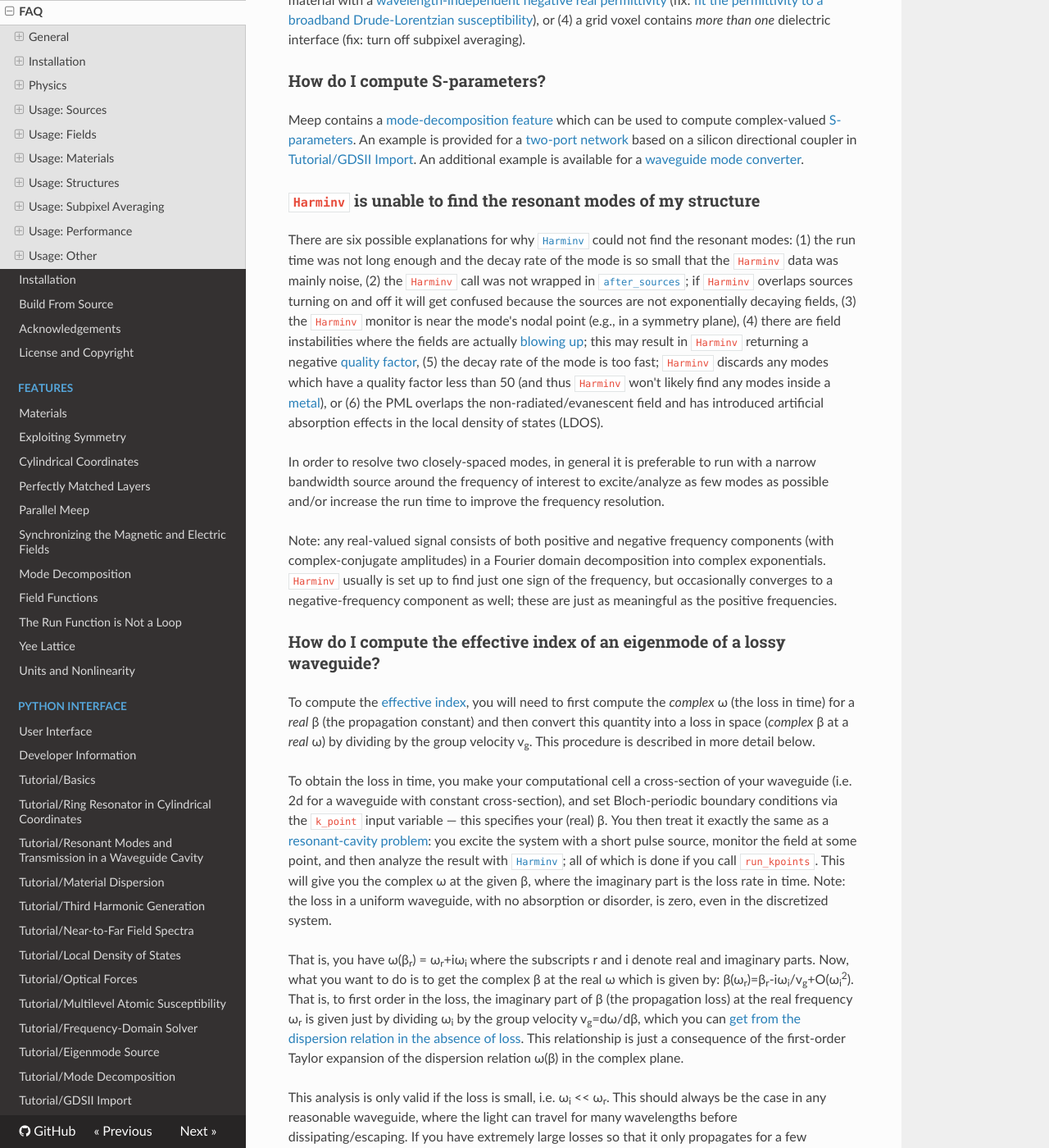
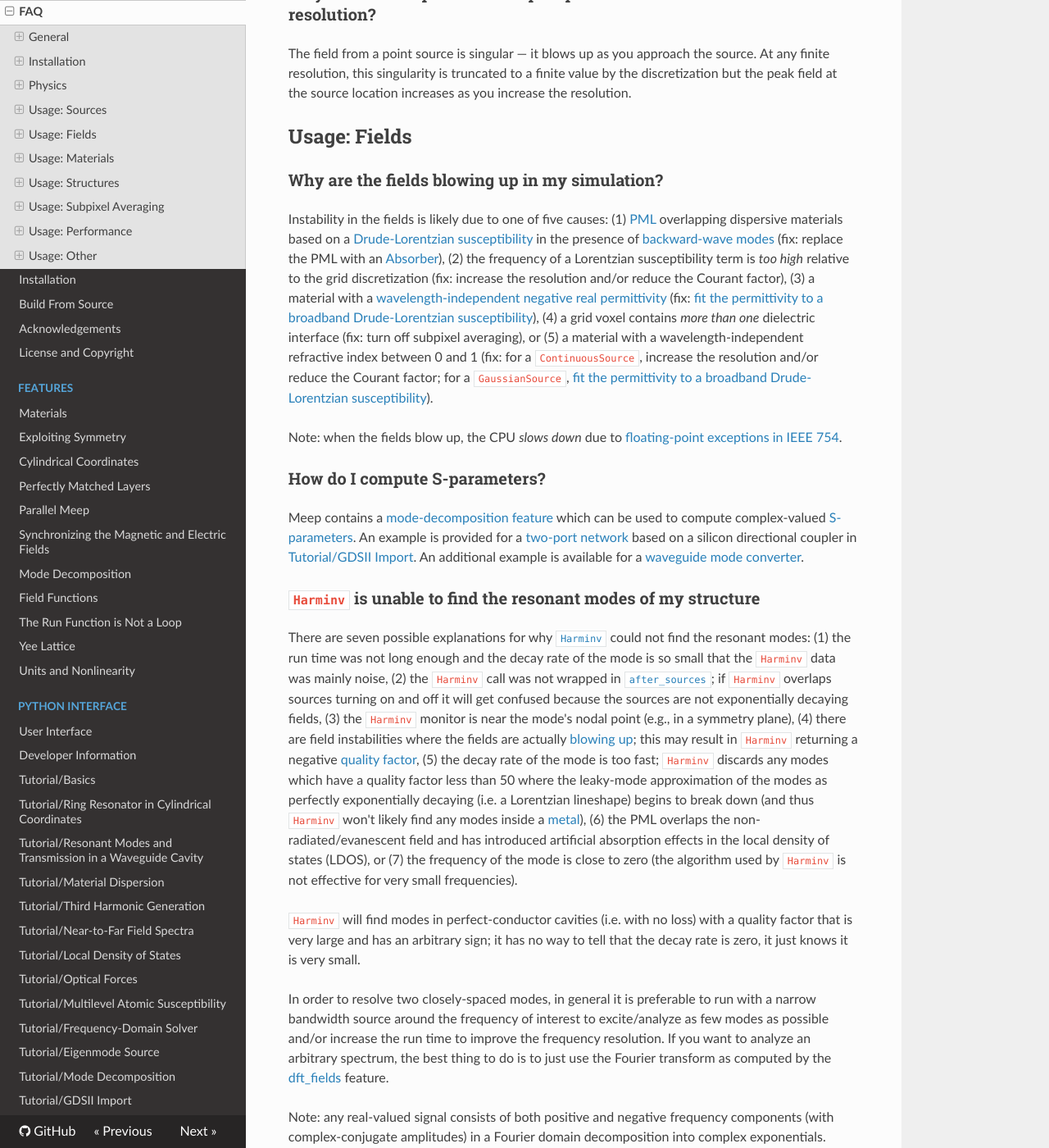
Before and after one commit to NanoComp/meep, an MkDocs documentation site: the page built from doc/docs/FAQ.md, in a window 1280 px wide and 1400 px high, scrolled down 9489 px. Shown: the whole window at 82% size. Built offline with MkDocs 1.6.1, drawn with Linux system fonts in a browser that asks for light colours; nearby versions of some CDN libraries; formulas are drawn with MathJax 3; old or Windows-style settings are respelled for this version of MkDocs; some of the changed text lies outside the part shown.

Commit message:
add 3 FAQs and update docs

```diff
--- a/doc/docs/FAQ.md
+++ b/doc/docs/FAQ.md
@@ -111,10 +111,16 @@
 
 For simulations involving [solar radiation](https://en.wikipedia.org/wiki/Sunlight#Surface_illumination), including the [air mass](https://en.wikipedia.org/wiki/Air_mass_(solar_energy)), the [reflectance/transmittance spectra](Introduction.md#transmittancereflectance-spectra) is computed as normal. Since typical solar-cell problems are linear, the reflected or transmitted power can then be obtained by simply multiplying the reflectance or transmittance by the solar spectrum.
 
+### Are complex fields physical?
+
+No. Unlike quantum mechanics, complex fields are not physical in classical electromagnetism. In a linear system, one can always take the real part at the end of the simulation to obtain a physical result. When there are nonlinearities, the physical interpretation is much more non-obvious.
+
+Note: specifying a complex amplitude for the sources does *not* imply complex fields. Unless `force_complex_fields` is set to `True` in the `Simulation` constructor, only the real part of the source is used. The complex amplitude is just a phase shift of the real sinusoidal source.
+
 Usage: Sources
 --------------
 
-### How do I set up an oblique planewave source?
+### How do I create an oblique planewave source?
 
 A planewave incident at any angle can be generated by typically setting the amplitude function [`amp_func`](Python_User_Interface.md#source) of a 1d/line source for a 2d cell or 2d/planar source for a 3d cell, as well as the Bloch-periodic boundary conditions via `k_point`. For a 1d example, see [Tutorial/Basics](Python_Tutorials/Basics.md#angular-reflectance-spectrum-of-a-planar-interface). There is also a [Scheme version](Scheme_Tutorials/Basics.md#angular-reflectance-spectrum-of-a-planar-interface). For 2d, see [Tutorial/Mode Decomposition](Python_Tutorials/Mode_Decomposition.md#reflectance-and-transmittance-spectra-for-planewave-at-oblique-incidence). Additional examples are available for [Python](https://github.com/NanoComp/meep/blob/master/python/examples/pw-source.py) and [Scheme](https://github.com/NanoComp/meep/blob/master/scheme/examples/pw-source.ctl).
 
@@ -130,7 +136,7 @@
 ![](images/gaussian_beam.png)
 </center>
 
-The [numerical aperture (NA)](https://en.wikipedia.org/wiki/Gaussian_beam#Beam_divergence) of a Gaussian beam of width w (2*`sigma` from the example script) and vacuum wavelength λ in a medium of index n is n⋅sin(λ/(πnw)).
+Beams in a homogeneous material do not have a fixed width in Maxwell's equations; they always spread out during propagation. The [numerical aperture (NA)](https://en.wikipedia.org/wiki/Gaussian_beam#Beam_divergence) of a Gaussian beam of width w (2*`sigma` from the example script) and vacuum wavelength λ in a medium of index n is n⋅sin(λ/(πnw)).
 
 Note: in this example, the beam waist is at the source position (i.e., top center of the cell). If you want the beam waist to be at a position other than the position of the source, you need to adjust the *phase* of the beam accordingly. If you assume you have a Gaussian beam profile with zero phase at some plane y=y0, then you can work out the beam profile (including phase) at any other plane y=y1 by taking the Fourier transform and looking at the propagation of each planewave component, and then inverse Fourier transforming. In this way, you can work out the desired source profile at any plane y=y1 to get a Gaussian beam waist at y=y0.
 
@@ -165,7 +171,9 @@
 
 ### Why are the fields blowing up in my simulation?
 
-Instability in the fields is likely due to one of four causes: (1) [PML](Python_User_Interface.md#pml) overlapping dispersive materials based on a [Drude-Lorentzian susceptibility](Python_User_Interface.md#lorentziansusceptibility) in the presence of [backward-wave modes](https://journals.aps.org/pre/abstract/10.1103/PhysRevE.79.065601) (fix: replace the PML with an [Absorber](Python_User_Interface.md#absorber)), (2) the frequency of a Lorentzian susceptibility term is *too high* relative to the grid discretization (fix: increase the resolution and/or reduce the Courant factor), (3) a material with a [wavelength-independent negative real permittivity](#why-does-my-simulation-diverge-if-0) (fix: [fit the permittivity to a broadband Drude-Lorentzian susceptibility](#how-do-i-import-n-and-k-values-into-meep)), or (4) a grid voxel contains *more than one* dielectric interface (fix: turn off subpixel averaging).
+Instability in the fields is likely due to one of five causes: (1) [PML](Python_User_Interface.md#pml) overlapping dispersive materials based on a [Drude-Lorentzian susceptibility](Python_User_Interface.md#lorentziansusceptibility) in the presence of [backward-wave modes](https://journals.aps.org/pre/abstract/10.1103/PhysRevE.79.065601) (fix: replace the PML with an [Absorber](Python_User_Interface.md#absorber)), (2) the frequency of a Lorentzian susceptibility term is *too high* relative to the grid discretization (fix: increase the resolution and/or reduce the Courant factor), (3) a material with a [wavelength-independent negative real permittivity](#why-does-my-simulation-diverge-if-0) (fix: [fit the permittivity to a broadband Drude-Lorentzian susceptibility](#how-do-i-import-n-and-k-values-into-meep)), (4) a grid voxel contains *more than one* dielectric interface (fix: turn off subpixel averaging), or (5) a material with a wavelength-independent refractive index between 0 and 1 (fix: for a `ContinuousSource`, increase the resolution and/or reduce the Courant factor; for a `GaussianSource`, [fit the permittivity to a broadband Drude-Lorentzian susceptibility](#how-do-i-import-n-and-k-values-into-meep)).
+
+Note: when the fields blow up, the CPU *slows down* due to [floating-point exceptions in IEEE 754](https://en.wikipedia.org/wiki/IEEE_754#Exception_handling).
 
 ### How do I compute S-parameters?
 
@@ -173,9 +181,11 @@
 
 ### `Harminv` is unable to find the resonant modes of my structure
 
-There are six possible explanations for why [`Harminv`](Python_User_Interface.md#harminv) could not find the resonant modes: (1) the run time was not long enough and the decay rate of the mode is so small that the `Harminv` data was mainly noise, (2) the `Harminv` call was not wrapped in [`after_sources`](Python_User_Interface.md#controlling-when-a-step-function-executes); if `Harminv` overlaps sources turning on and off it will get confused because the sources are not exponentially decaying fields, (3) the `Harminv` monitor is near the mode's nodal point (e.g., in a symmetry plane), (4) there are field instabilities where the fields are actually [blowing up](#why-are-the-fields-blowing-up-in-my-simulation); this may result in `Harminv` returning a negative [quality factor](https://en.wikipedia.org/wiki/Q_factor), (5) the decay rate of the mode is too fast; `Harminv` discards any modes which have a quality factor less than 50 (and thus `Harminv` won't likely find any modes inside a [metal](Materials.md#material-dispersion)), or (6) the PML overlaps the non-radiated/evanescent field and has introduced artificial absorption effects in the local density of states (LDOS).
+There are seven possible explanations for why [`Harminv`](Python_User_Interface.md#harminv) could not find the resonant modes: (1) the run time was not long enough and the decay rate of the mode is so small that the `Harminv` data was mainly noise, (2) the `Harminv` call was not wrapped in [`after_sources`](Python_User_Interface.md#controlling-when-a-step-function-executes); if `Harminv` overlaps sources turning on and off it will get confused because the sources are not exponentially decaying fields, (3) the `Harminv` monitor is near the mode's nodal point (e.g., in a symmetry plane), (4) there are field instabilities where the fields are actually [blowing up](#why-are-the-fields-blowing-up-in-my-simulation); this may result in `Harminv` returning a negative [quality factor](https://en.wikipedia.org/wiki/Q_factor), (5) the decay rate of the mode is too fast; `Harminv` discards any modes which have a quality factor less than 50 where the leaky-mode approximation of the modes as perfectly exponentially decaying (i.e. a Lorentzian lineshape) begins to break down (and thus `Harminv` won't likely find any modes inside a [metal](Materials.md#material-dispersion)), (6) the PML overlaps the non-radiated/evanescent field and has introduced artificial absorption effects in the local density of states (LDOS), or (7) the frequency of the mode is close to zero (the algorithm used by `Harminv` is not effective for very small frequencies).
 
-In order to resolve two closely-spaced modes, in general it is preferable to run with a narrow bandwidth source around the frequency of interest to excite/analyze as few modes as possible and/or increase the run time to improve the frequency resolution.
+`Harminv` will find modes in perfect-conductor cavities (i.e. with no loss) with a quality factor that is very large and has an arbitrary sign; it has no way to tell that the decay rate is zero, it just knows it is very small.
+
+In order to resolve two closely-spaced modes, in general it is preferable to run with a narrow bandwidth source around the frequency of interest to excite/analyze as few modes as possible and/or increase the run time to improve the frequency resolution. If you want to analyze an arbitrary spectrum, the best thing to do is to just use the Fourier transform as computed by the [dft_fields](Python_User_Interface.md#field-computations) feature.
 
 Note: any real-valued signal consists of both positive and negative frequency components (with complex-conjugate amplitudes) in a Fourier domain decomposition into complex exponentials. `Harminv` usually is set up to find just one sign of the frequency, but occasionally converges to a negative-frequency component as well; these are just as meaningful as the positive frequencies.
 
@@ -195,7 +205,7 @@
 
 ### How do I compute the time average of the harmonic fields?
 
-For a linear system, you can use a [ContinuousSource](Python_User_Interface.md#continuoussource) with `force_complex_fields=True` and time-step the fields until all transients have disappeared. Once the fields have reached steady state, the instantaneous intensity |E|<sup>2</sup>/2 or Poynting flux Re[E*xH]/2 is equivalent to the time average. If you don't use complex fields, then these are just the instantaneous values at a given time, and will oscillate. An alternative to time-stepping is the [frequency-domain solver](Python_User_Interface.md#frequency-domain-solver).
+For a linear system, you can use a [ContinuousSource](Python_User_Interface.md#continuoussource) with `force_complex_fields=True` and time-step the fields until all transients have disappeared. Once the fields have reached steady state, the instantaneous intensity |E|<sup>2</sup>/2 or [Poynting flux](https://en.wikipedia.org/wiki/Poynting_vector#Time-averaged_Poynting_vector) Re[E*xH]/2 is equivalent to the time average. If you don't use complex fields, then these are just the instantaneous values at a given time, and will oscillate. An alternative to time-stepping is the [frequency-domain solver](Python_User_Interface.md#frequency-domain-solver).
 
 ### How do I compute the modes of a non-orthogonal (i.e., triangular) lattice?
 
@@ -207,9 +217,9 @@
 
 ### For calculations involving Fourier-transformed fields, why should the source be a pulse rather than a continuous wave?
 
-A continuous-wave source ([ContinuousSource](Python_User_Interface.md#continuoussource)) produces fields which are not integrable: their Fourier transform will not converge as the run time of the simulation is increased because the source never terminates. The Fourier-transformed fields are therefore arbitrarily defined by the run time. This [windowing](https://en.wikipedia.org/wiki/Window_function) does different things to the normalization and scattering runs because the spectra are different in the two cases. In contrast, a pulsed source ([GaussianSource](Python_User_Interface.md#gaussiansource)) produces fields which are [L2](https://en.wikipedia.org/wiki/Norm_(mathematics)#Euclidean_norm)-integrable: their Fourier transform is well defined and convergent as long as the run time is sufficiently large and the [fields have decayed away](#checking-convergence).
+A continuous-wave source ([ContinuousSource](Python_User_Interface.md#continuoussource)) produces fields which are not integrable: their Fourier transform will not converge as the run time of the simulation is increased because the source never terminates. The Fourier-transformed fields are therefore arbitrarily defined by the run time. This [windowing](https://en.wikipedia.org/wiki/Window_function) does different things to the normalization and scattering runs because the spectra are different in the two cases. In contrast, a pulsed source ([GaussianSource](Python_User_Interface.md#gaussiansource)) produces fields which are [L2](https://en.wikipedia.org/wiki/Norm_(mathematics)#Euclidean_norm)-integrable: their Fourier transform is well defined and convergent as long as the run time is sufficiently large and the [fields have decayed away](#checking-convergence). Note that the amplitude of the Fourier transform grows linearly with time and the Poynting flux, which is proportional to the amplitude squared, grows quadratically.
 
-Note: the amplitude of the Fourier transform grows linearly with time and the Poynting flux, which is proportional to the amplitude squared, grows quadratically.
+When computing the reflectance/transmittance for linear materials, you should get the same results if you put in a narrow- or broad-band Gaussian and look at only one frequency component of the Fourier transform. The latter has the advantage that it requires a shorter simulation for the fields to decay away. Morever, if you want the scattering properties as a function of both frequency *and* angle, then the short pulses have a further advantage: each simulation with a short pulse and fixed `k_point` gives you a broad spectrum result, each frequency of which corresponds to a different angle. Then you repeat the simulation for a range of `k_point`'s, and at the end you'll have a 2d dataset of reflectance/transmittance vs. both frequency and angle. For an example, see [Tutorial/Basics/Angular Reflectance Spectrum of a Planar Interface](Python_Tutorials/Basics.md#angular-reflectance-spectrum-of-a-planar-interface).
 
 ### How does `k_point` define the phase relation between adjacent unit cells?
 
@@ -218,6 +228,10 @@
 A periodic structure does **not** imply periodic fields. The value of the `k_point` determines the *phase relation* between the fields and sources in adjacent periodic unit cells. In general, if you have period (`Lx`,`Ly`) and you are looking at the (`n`,`m`) unit cell it has a phase of exp(2πi * (`kx` * `Lx` * `n` + `ky` * `Ly` * `m`)). For example, if you set the `k_point` to `meep.Vector3(0,0,0)`, that means the fields/sources are periodic: the phase is unity from one cell to the next. If you set the `k_point` to `meep.Vector3(1,0,0)` it means that there is a phase difference of exp(2πi * `Lx`) between adjacent cells in the *x* direction. This is known as a [Bloch wave](https://en.wikipedia.org/wiki/Bloch_wave).
 
 Note: in any cell direction where there is a [PML](Perfectly_Matched_Layer.md), the boundary conditions are mostly irrelevant. For example, if there is a PML in front of a periodic boundary, the periodicity doesn't matter because the field will have decayed almost to zero by the time it "wraps around" to the other side of the cell.
+
+### How do I compute the integral of the intensity over a given region?
+
+You can use `electric_energy_in_box` to get the integral of ε|E|<sup>2</sup>/2 in some region. To get the integral of |E<sub>z</sub>|<sup>2</sup>/2, you can use the [field function](Field_Functions.md): `integrate_field_function([meep.Ez], def f(ez): return 0.5*abs(ez), ...)`.
 
 Usage: Materials
 ----------------
@@ -236,7 +250,11 @@
 
 ### When outputting the permittivity function to a file, I don't see any dispersive materials
 
-Only the real, frequency-independent part of ε/μ is written to an HDF5 file. As an example, many of the dispersive materials in the [materials library](Materials.md#materials-library) which have a broadband, complex, refractive index will appear as ε=1 in the output file. Thus, in order to verify the material geometry during debugging using visualization tools, etc., you may have to artificially adjust the `epsilon` value.
+Only the real, frequency-independent (i.e. non dispersive) part of ε/μ is written to an HDF5 file. As an example, many of the dispersive materials in the [materials library](Materials.md#materials-library) which have a broadband, complex, refractive index will appear as ε=1 in the output file. Thus, in order to verify the material geometry during debugging using visualization tools, etc., you may have to artificially adjust the `epsilon` value. If you want the frequency-dependent ε you must compute it yourself using the formula for [Lorentizian susceptbility](Materials.md#material-dispersion).
+
+### How do I model graphene or other 2d materials with single-atom thickness?
+
+For modeling 2d materials, you will need to use a one-pixel-thick [conductor](Materials.md#conductivity-and-complex). It is not necessary for the `resolution` to specify a pixel size of one atom because of [subpixel averaging](#can-subpixel-averaging-be-applied-to-dispersive-materials).
 
 Usage: Structures
 -----------------
@@ -289,7 +307,7 @@
 
 ### Should I expect linear [speedup](https://en.wikipedia.org/wiki/Speedup) from the parallel Meep?
 
-For a given computational grid, Meep divides the grid points roughly equally among the processors,
+For a given computational grid when `split_chunks_evenly=True` (the default), Meep divides the grid points roughly equally among the processors,
 and each process is responsible for all computations involving its "own" grid points (computing
 ε from the materials, timestepping the fields, accumulating Fourier transforms, computing far fields, etcetera).
 How much speedup this parallelization translates into depends on a number of factors, especially:
@@ -302,13 +320,11 @@
 
 ### Why are simulations involving Fourier-transformed fields slow?
 
-The [discrete time Fourier transform](https://en.wikipedia.org/wiki/Discrete-time_Fourier_transform) (DTFT) of the fields, which is necessary for computing the [Poynting flux](Python_User_Interface.md#flux-spectra), [local density of states](Python_User_Interface.md#ldos-spectra) (LDOS), [near to far field transformation](Python_User_Interface.md#near-to-far-field-spectra), etc., is accumulated at every time step for every point in the [flux region](Python_User_Interface.md#fluxregion). The DTFT computation is parallelized but only in the sense that each processor computes the DTFT fields at points in its own [chunk](Chunks_and_Symmetry.md) of the grid. If the division of the grid among processors into approximately equal-sized chunks allocates most of the points where the DTFT fields are computed to one processor, it is *not* going to parallelize.
+The [discrete time Fourier transform](https://en.wikipedia.org/wiki/Discrete-time_Fourier_transform) (DTFT) of the fields, which is necessary for computing the [Poynting flux](Python_User_Interface.md#flux-spectra), [local density of states](Python_User_Interface.md#ldos-spectra) (LDOS), [near to far field transformation](Python_User_Interface.md#near-to-far-field-spectra), etc., is accumulated at every time step for every point in the [FluxRegion](Python_User_Interface.md#fluxregion). The DTFT computation is parallelized but only in the sense that each processor computes the DTFT fields at points in its own [chunk](Chunks_and_Symmetry.md) of the grid. If the division of the grid among processors into approximately equal-sized chunks, which is the default behavior via `split_chunks_evenly=True`, allocates most of the points where the DTFT fields are computed to one processor, it is *not* going to parallelize.
 
-Ideally, the parallelization should take the DTFT computation into account: the grid should be divided such that the flux region, if it is sufficiently expensive, is divided among the processors. The best approach would be some kind of adaptive [load-balancing](https://en.wikipedia.org/wiki/Load_balancing_(computing)). However, nothing like this is currently implemented. Also, it is not possible in Meep to customize how the cell is divided among the processes.
+To improve [load-balancing](https://en.wikipedia.org/wiki/Load_balancing_(computing)), the parallelization can be made to take the DTFT computation into account by setting `split_chunks_evenly=False`. The grid is divided into [chunks](Chunks_and_Symmetry.md) with nearly-equal *cost* rather than *size* such that the region in which the DTFT fields are computed is divided among the processors.
 
 A simple approach to reduce the cost of the DTFT computation is to reduce the number of frequency points. If you need high frequency resolution in a certain bandwidth, consider adding a second flux region just for that bandwidth, with as many points as you need there, and use a smaller number of frequency points over a broad bandwidth.
-
-Another approach might be to change your structure so that the flux region is closer to the center of the grid, which will increase the likelihood that the parallelization will divide the grid in such a way as to split the flux region between different processors.
 
 ### Does Meep support shared-memory parallelism?
 
```
Also changed, not shown: doc/docs/Python_Tutorials/Ring_Resonator_in_Cylindrical_Coordinates.md (+1 -1 lines), doc/docs/Scheme_Tutorials/Ring_Resonator_in_Cylindrical_Coordinates.md (+1 -1 lines).
